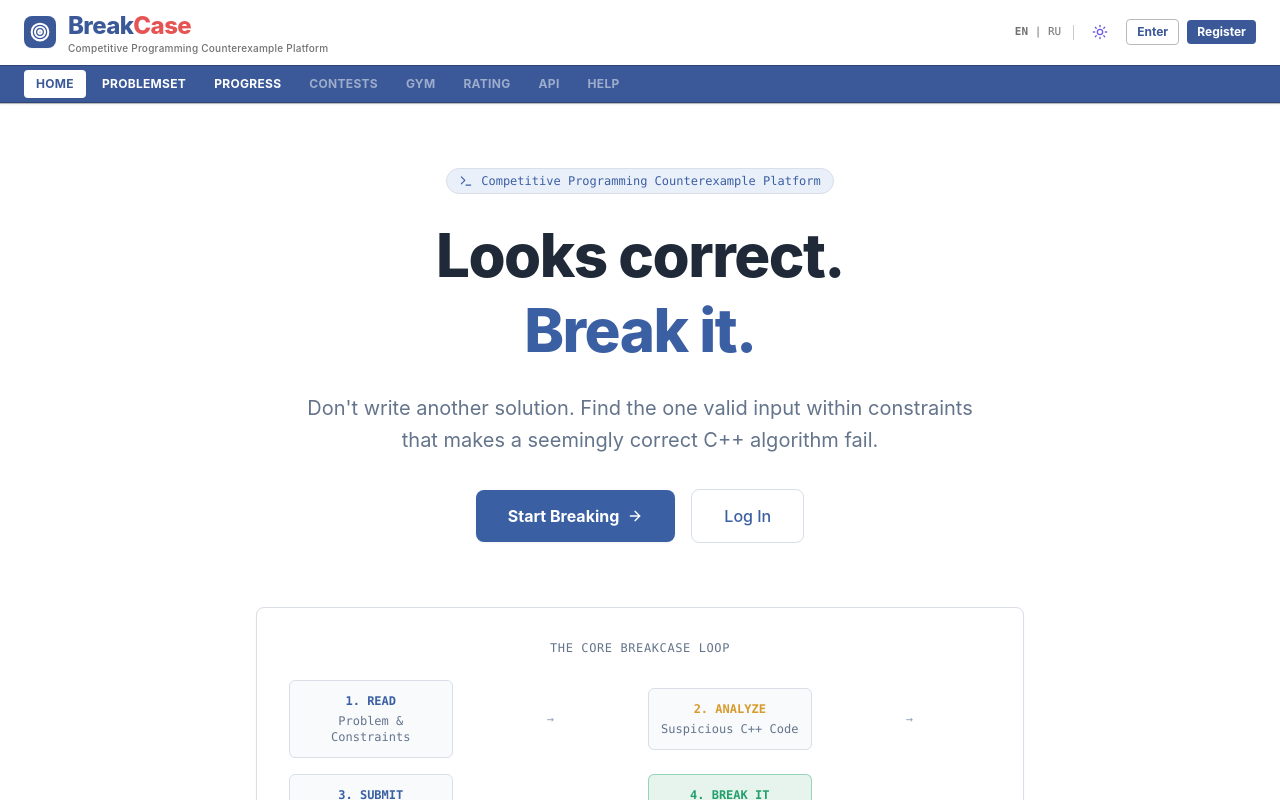
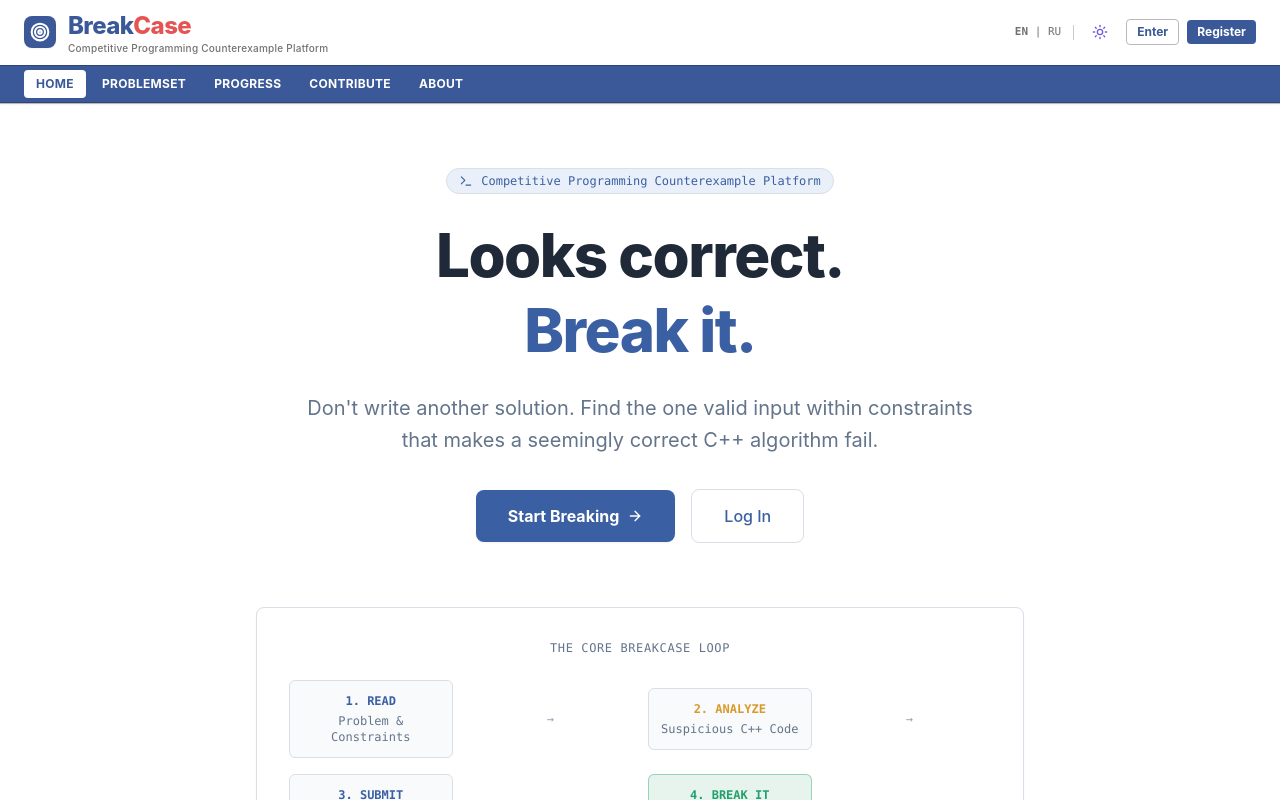
Before and after one commit to meh-akshaya/BreakCase, a React (Vite) app in the folder client/: page / in a window 1280 px wide. Shown: the top 800 px of the page. Built offline with nearby package versions, Linux system fonts and the light colour scheme.

Commit message:
feat(navbar): add contribute and about links with halfway scroll logo effect

```diff
--- a/client/src/components/Navbar.tsx
+++ b/client/src/components/Navbar.tsx
@@ -26,6 +26,29 @@
   const userRating = 1200 + solvedCount * 150; // Pupil / Specialist
   const ratingInfo = getCFRatingInfo(userRating);
 
+  const [isHalfway, setIsHalfway] = React.useState(false);
+
+  React.useEffect(() => {
+    const handleScroll = () => {
+      const scrollHeight = document.documentElement.scrollHeight - window.innerHeight;
+      if (scrollHeight <= 0) {
+        setIsHalfway(false);
+        return;
+      }
+      const scrollProgress = window.scrollY / scrollHeight;
+      setIsHalfway(scrollProgress >= 0.5);
+    };
+
+    window.addEventListener('scroll', handleScroll, { passive: true });
+    window.addEventListener('resize', handleScroll, { passive: true });
+    handleScroll();
+
+    return () => {
+      window.removeEventListener('scroll', handleScroll);
+      window.removeEventListener('resize', handleScroll);
+    };
+  }, [location.pathname]);
+
   return (
     <header className="bg-white dark:bg-[#181920] border-b border-[#B9B9B9] dark:border-[#393443] transition-colors sticky top-0 z-50 shadow-xs">
 
@@ -35,13 +58,36 @@
         {/* BreakCase Logo Header */}
         <Link to={user ? "/problems" : "/"} className="flex items-center space-x-3 shrink-0 group">
           {/* BreakCase Logo Icon */}
-          <div className="w-8 h-8 rounded-lg bg-[#3B5998] dark:bg-[#6C5CE7] flex items-center justify-center text-white shadow-xs group-hover:scale-105 transition-transform">
-            <Target className="w-5 h-5 stroke-[2.5]" />
+          <div
+            className={`w-8 h-8 rounded-lg flex items-center justify-center text-white shadow-xs transition-all duration-300 ${
+              isHalfway
+                ? 'bg-[#3B5998] dark:bg-[#4F7CFF] ring-2 ring-[#3B5998]/40 dark:ring-[#4F7CFF]/50 scale-105 shadow-md'
+                : 'bg-[#3B5998] dark:bg-[#6C5CE7]'
+            } group-hover:scale-110 group-hover:rotate-6 group-hover:shadow-[0_0_12px_rgba(59,89,152,0.5)] dark:group-hover:shadow-[0_0_12px_rgba(79,124,255,0.5)]`}
+          >
+            <Target className={`w-5 h-5 stroke-[2.5] transition-transform duration-500 ${isHalfway ? 'rotate-45' : 'group-hover:rotate-90'}`} />
           </div>
 
           <div className="flex flex-col leading-tight">
-            <span className="font-extrabold text-2xl tracking-tight text-[#3B5998] dark:text-[#FFFFFF] group-hover:text-[#2E4577] dark:group-hover:text-[#4F7CFF] transition-colors font-sans">
-              Break<span className="text-[#E55353] dark:text-[#6C5CE7]">Case</span>
+            <span className="font-extrabold text-2xl tracking-tight transition-colors duration-300 font-sans inline-block">
+              <span
+                className={`transition-colors duration-300 ${
+                  isHalfway
+                    ? 'text-[#3B5998] dark:text-[#4F7CFF]'
+                    : 'text-[#3B5998] dark:text-[#FFFFFF] group-hover:text-[#2E4577] dark:group-hover:text-[#4F7CFF]'
+                }`}
+              >
+                Break
+              </span>
+              <span
+                className={`transition-colors duration-300 ${
+                  isHalfway
+                    ? 'text-white drop-shadow-[0_1px_2px_rgba(59,89,152,0.85)] dark:drop-shadow-none'
+                    : 'text-[#E55353] dark:text-[#6C5CE7]'
+                }`}
+              >
+                Case
+              </span>
             </span>
             <span className="text-[10px] text-[#717171] dark:text-[#858A99] font-sans font-medium tracking-wide">
               Competitive Programming Counterexample Platform
@@ -132,25 +178,27 @@
               PROGRESS
             </Link>
 
-            <span className="px-3 py-1.5 text-white/50 cursor-not-allowed hidden md:inline whitespace-nowrap">
-              CONTESTS
-            </span>
+            <Link
+              to="/contribute"
+              className={`px-3 py-1.5 rounded transition-all whitespace-nowrap ${
+                isActive('/contribute')
+                  ? 'bg-white text-[#3B5998] font-bold shadow-xs'
+                  : 'text-white hover:bg-white/15 dark:hover:bg-white/10'
+              }`}
+            >
+              CONTRIBUTE
+            </Link>
 
-            <span className="px-3 py-1.5 text-white/50 cursor-not-allowed hidden md:inline whitespace-nowrap">
-              GYM
-            </span>
-
-            <span className="px-3 py-1.5 text-white/50 cursor-not-allowed hidden md:inline whitespace-nowrap">
-              RATING
-            </span>
-
-            <span className="px-3 py-1.5 text-white/50 cursor-not-allowed hidden md:inline whitespace-nowrap">
-              API
-            </span>
-
-            <span className="px-3 py-1.5 text-white/50 cursor-not-allowed hidden md:inline whitespace-nowrap">
-              HELP
-            </span>
+            <Link
+              to="/about"
+              className={`px-3 py-1.5 rounded transition-all whitespace-nowrap ${
+                isActive('/about')
+                  ? 'bg-white text-[#3B5998] font-bold shadow-xs'
+                  : 'text-white hover:bg-white/15 dark:hover:bg-white/10'
+              }`}
+            >
+              ABOUT
+            </Link>
           </nav>
         </div>
       </div>
```
